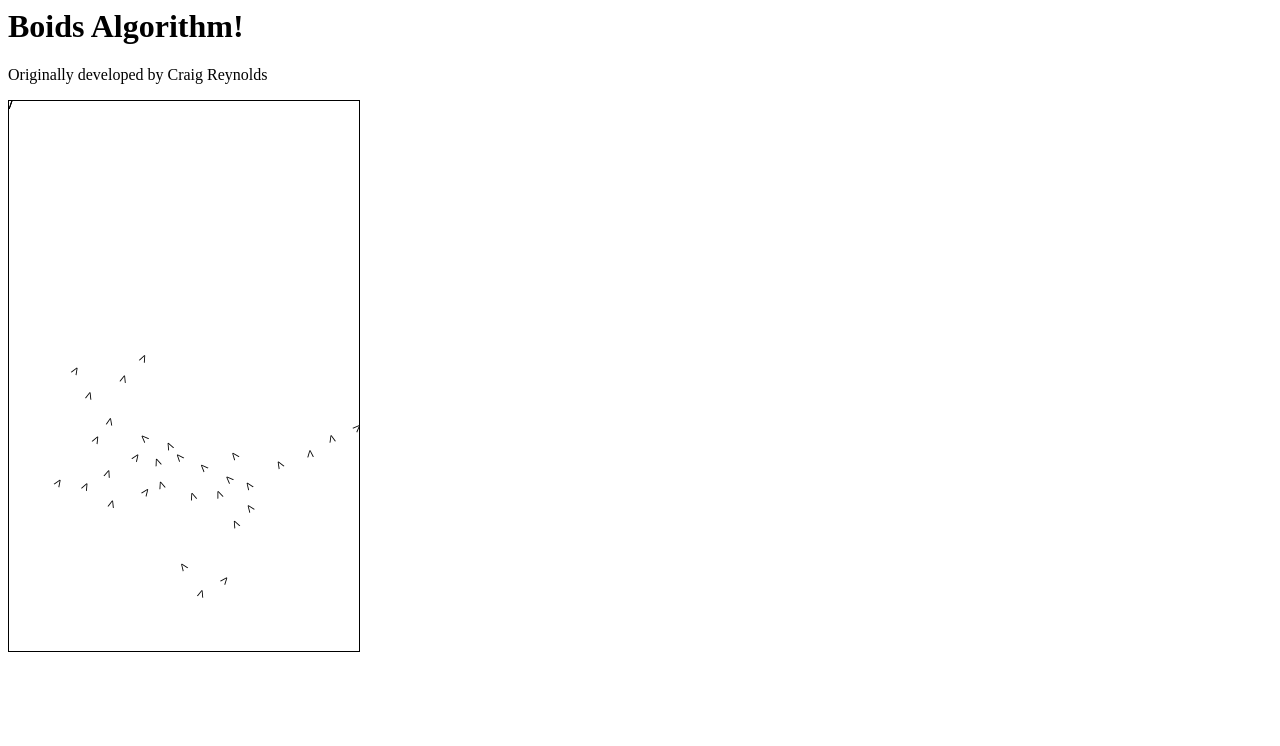
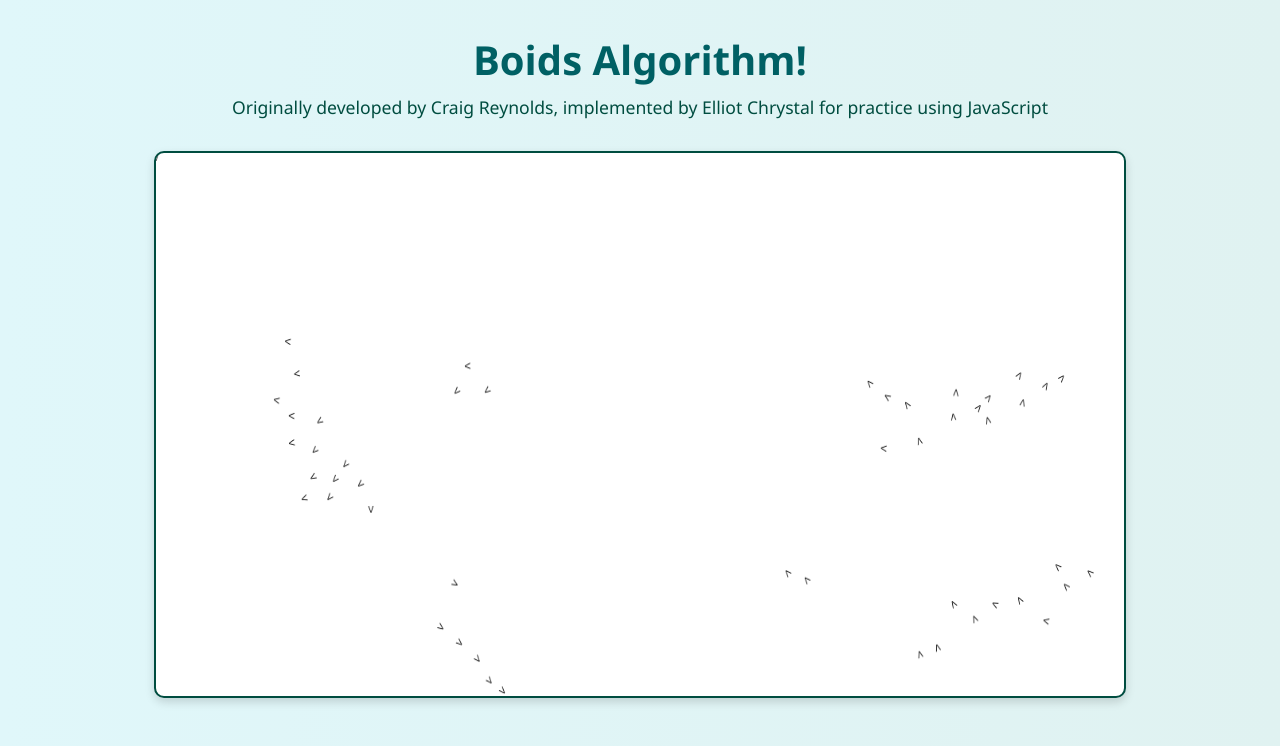
Before and after one commit to ElliotDomino/BoidsJS, a plain HTML site: page index.html in a window 1280 px wide. Drawn offline with Linux system fonts and the light colour scheme.

Commit message:
Added some style with css, and added resize functionality

```diff
--- a/boids.js
+++ b/boids.js
@@ -1,10 +1,10 @@
 // Roughly following the W3Schools HTML Game Example, and https://vergenet.net/~conrad/boids/pseudocode.html psudeocode
 // Elliot Chrystal 4/15/2025
 
-var skyWidth = 350
-var skyHeight = 550
+var skyWidth = 0;
+var skyHeight = 0;
 var intervalTime = 20;
-var numBoids = 35;
+var numBoids = 50;
 var padding = 30;
 var lineHeight = 15
 
@@ -24,8 +24,6 @@ var boidSky = {
 
     start : function() {
 
-        this.canvas.width = skyWidth;
-        this.canvas.height = skyHeight;
         this.context = this.canvas.getContext("2d");
         this.frameNo = 0;
         this.interval = setInterval(updateSky, intervalTime);
@@ -175,6 +173,23 @@ class boid {
 
 }
 
+function resizeCanvas() {
+    const canvas = boidSky.canvas;
+
+    // Set canvas display size
+    const width = window.innerWidth * 0.95;
+    const height = window.innerHeight * 0.7;
+
+    // Update variables
+    skyWidth = width;
+    skyHeight = height;
+
+    // Set canvas size in pixels to match CSS
+    canvas.width = width;
+    canvas.height = height;
+
+}
+
 function updateSky() {
 
     boidSky.clear();
@@ -183,13 +198,18 @@ function updateSky() {
 
 }
 
+console.log(boids);
+
+window.addEventListener("resize", resizeCanvas);
+resizeCanvas();
+
 // Initialize boids in array
 for (var i = 0; i < numBoids; i++) {
 
     var curBoid = new boid(
         i,
-        padding + (Math.random() * (skyWidth - padding * 2)),
-        padding + (Math.random() * (skyHeight - padding * 2)),
+        skyWidth / 2,
+        skyHeight / 2,
         Math.random() * 2,
         Math.random() * 2,
         (Math.random() * 360));
@@ -198,6 +218,4 @@ for (var i = 0; i < numBoids; i++) {
 
 }
 
-console.log(boids);
-
 boidSky.start();
--- a/index.html
+++ b/index.html
@@ -1,19 +1,59 @@
+<!DOCTYPE html>
 <html lang="en">
 <head>
-    <meta charset="UTF-8">
-    <meta name="viewport" content="width=device-width, initial-scale=1.0">
-    <title>Boids Simulation in Javascript</title>
+    <meta charset="UTF-8" />
+    <meta name="viewport" content="width=device-width, initial-scale=1.0" />
+    <title>Boids Simulation in JavaScript</title>
 
+    <style>
+    * {
+        box-sizing: border-box;
+        margin: 0;
+        padding: 0;
+    }
+
+    body {
+        font-family: 'Segoe UI', Tahoma, Geneva, Verdana, sans-serif;
+        background: linear-gradient(to right, #e0f7fa, #e0f2f1);
+        color: #333;
+        display: flex;
+        flex-direction: column;
+        align-items: center;
+        padding: 2rem;
+        min-height: 100vh;
+    }
+
+    h1 {
+        font-size: 2.5rem;
+        margin-bottom: 0.5rem;
+        color: #006064;
+    }
+
+    p {
+        font-size: 1.1rem;
+        margin-bottom: 2rem;
+        color: #004d40;
+    }
+
+    canvas {
+        border: 2px solid #004d40;
+        background-color: white;
+        width: 80%;
+        height: auto;
+        aspect-ratio: 16 / 9;
+        max-width: 100%;
+        display: block;
+        box-shadow: 0 4px 10px rgba(0, 0, 0, 0.15);
+        border-radius: 10px;
+    }
+    </style>
 </head>
 <body>
     <h1>Boids Algorithm!</h1>
-    <p>Originally developed by Craig Reynolds</p>
+    <p>Originally developed by Craig Reynolds, implemented by Elliot Chrystal for practice using JavaScript</p>
 
-    <canvas id="boidSky" style="border:1px solid black;"></canvas>
-
-    <!-- <p id="boidsDisplay"></p> -->
+    <canvas id="boidSky"></canvas>
 
     <script src="boids.js"></script>
-
 </body>
 </html>
```
